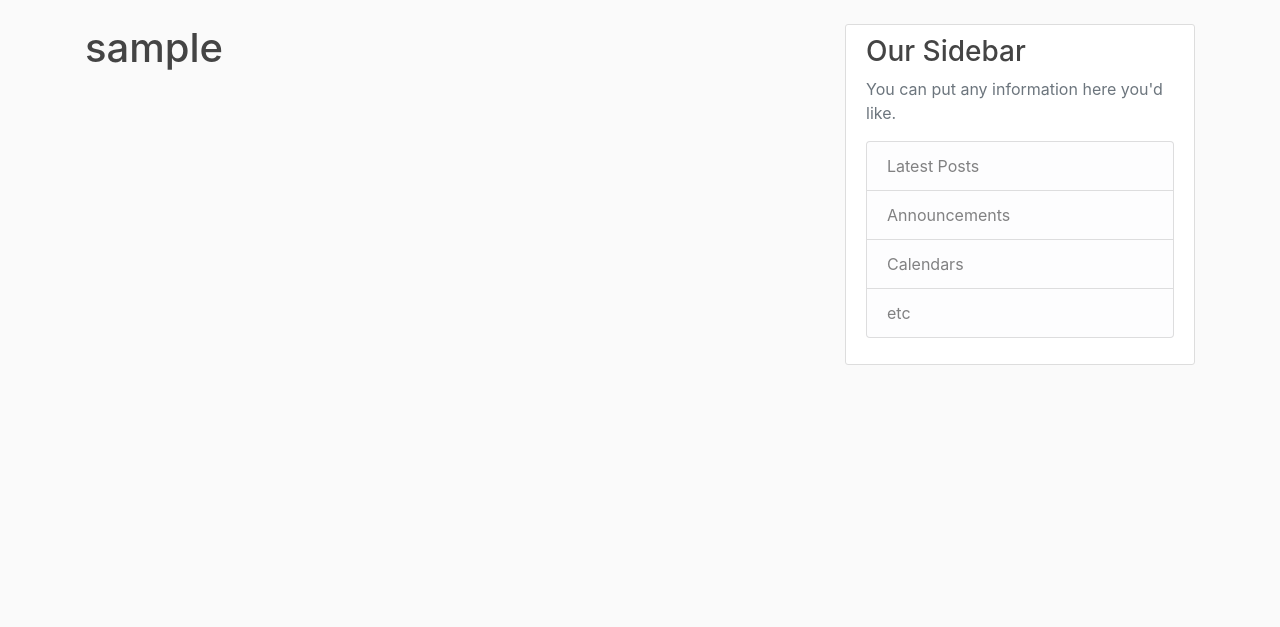
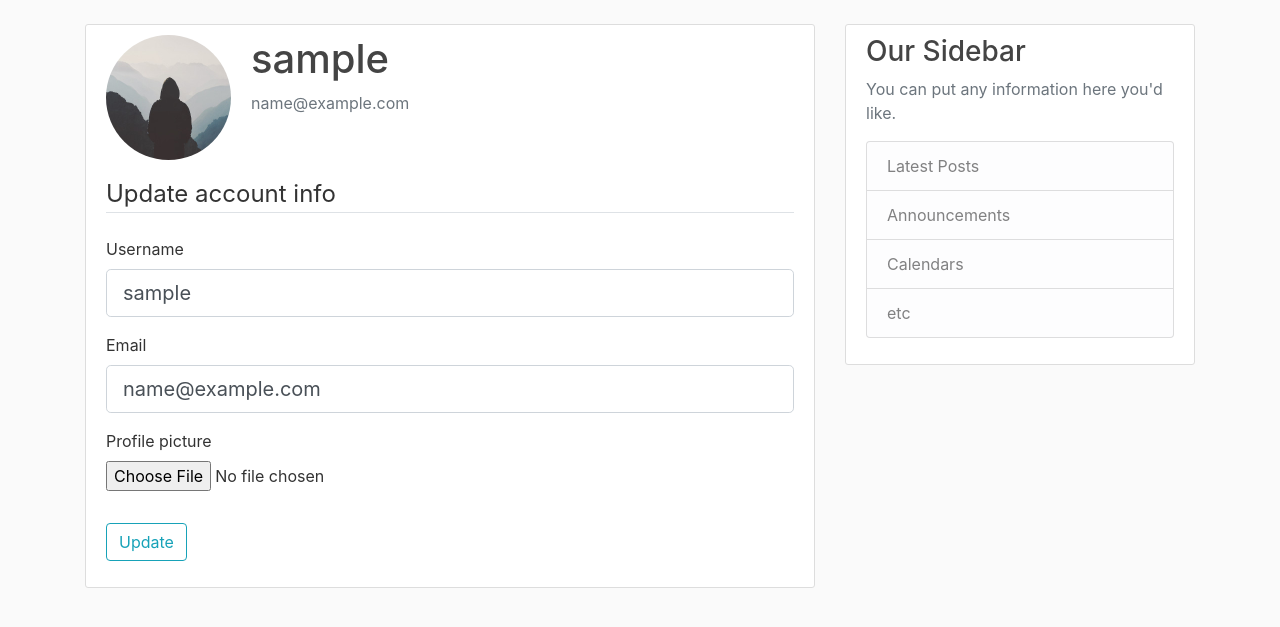
Before and after one commit to muktiwbw/flaskblog, a Flask app: page /account in a window 1280 px wide. Shown: the part 56-683 px from the top of the page. Run offline with Flask 2, Linux system fonts and the light colour scheme; the visitor is signed in with stand-in values (Sample User, id 1); data comes from the database, SQL or seed files in the repository; some libraries are stand-ins or nearby versions.

Commit message:
Add profile page - Includes edit username, password, and avatar

```diff
--- a/app/templates/account.html
+++ b/app/templates/account.html
@@ -1,5 +1,60 @@
 {% extends 'layouts/default.html' %}
 
 {% block content %}
-    <h1>{{ current_user.username }}</h1>
+    <div class="content-section">
+        <div class="media">
+        <img class="rounded-circle account-img" src="{{url_for('static', filename='images/profile/'+current_user.image_file)}}">
+        <div class="media-body">
+            <h2 class="account-heading">{{current_user.username}}</h2>
+            <p class="text-secondary">{{current_user.email}}</p>
+        </div>
+        </div>
+        <!-- FORM HERE -->
+        <form action="" method="post" enctype="multipart/form-data">
+            {{data.form.hidden_tag()}}
+            <fieldset class="form-group">
+                <legend class="border-bottom mb-4">Update account info</legend>
+                <div class="form-group">
+                    {{data.form.username.label(class="form-control-label")}}
+
+                    {% if data.form.username.errors %}
+                        {{data.form.username(class="form-control form-control-lg is-invalid")}}
+                        <div class="invalid-feedback">
+                            {% for error in data.form.username.errors %}
+                                <span>{{error}}</span>
+                            {% endfor %}
+                        </div>
+                    {% else %}
+                        {{data.form.username(class="form-control form-control-lg")}}
+                    {% endif %}
+                </div>
+                <div class="form-group">
+                    {{data.form.email.label(class="form-control-label")}}
+
+                    {% if data.form.email.errors %}
+                        {{data.form.email(class="form-control form-control-lg is-invalid")}}
+                        <div class="invalid-feedback">
+                            {% for error in data.form.email.errors %}
+                                <span>{{error}}</span>
+                            {% endfor %}
+                        </div>
+                    {% else %}
+                        {{data.form.email(class="form-control form-control-lg")}}
+                    {% endif %}
+                </div>
+                <div class="form-group">
+                    {{data.form.image.label()}}
+                    {{data.form.image(class='form-control-file')}}
+                    {% if data.form.image.errors %}
+                        {% for error in data.form.image.errors %}
+                            <span class="text-danger">{{error}}</span><br>
+                        {% endfor %}
+                    {% endif %}
+                </div>
+            </fieldset>
+            <div class="form-group">
+                {{data.form.submit(class="btn btn-outline-info")}}
+            </div>
+        </form>
+    </div>
 {% endblock content %}
```
